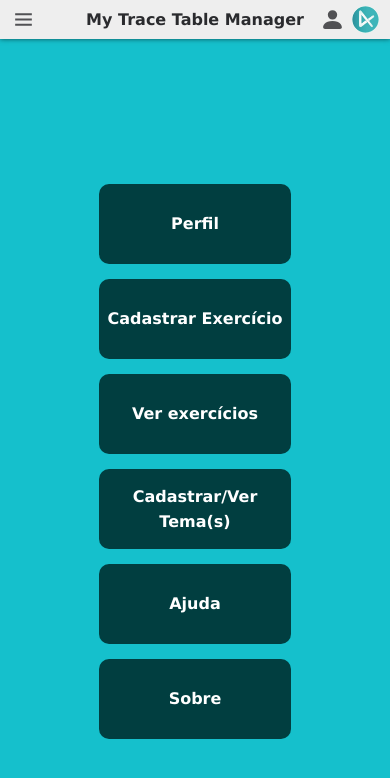
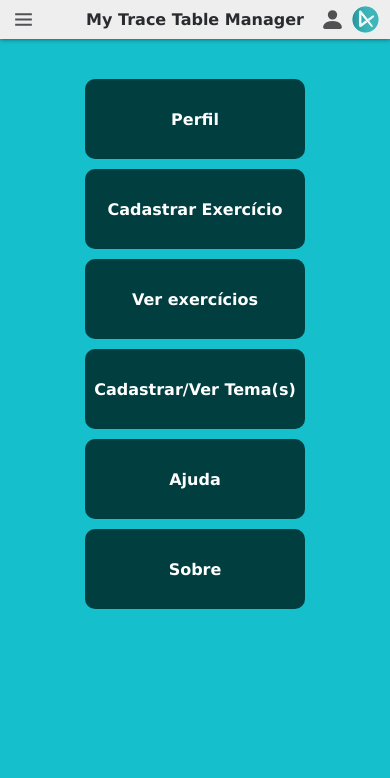
Before and after one commit to a4s-ufpb/My-Trace-Table-Manager, a React (Vite) app: page /#/ in a window 390 px wide. Shown: the top 778 px of the page. Built offline with nearby package versions, Linux system fonts and the light colour scheme.

Commit message:
Refactor: mudança no estilo da página de home

```diff
--- a/src/routes/Home/index.jsx
+++ b/src/routes/Home/index.jsx
@@ -11,7 +11,6 @@ export default function Home() {
     console.log("Role: ", role);
 
     return (
-        <div className="background">
         <div className={styles.home}>
             <Button text="Perfil" action={() => navigate("profile")} />
             {role === "admin" &&
@@ -23,6 +22,5 @@ export default function Home() {
             <Button text="Ajuda" action={() => navigate("help-page")} />
             <Button text="Sobre" action={() => navigate("about")} />
         </div>
-        </div>
     )
 }
--- a/src/routes/Home/styles.module.css
+++ b/src/routes/Home/styles.module.css
@@ -2,20 +2,15 @@
     display: flex;
     flex-direction: column;
     align-items: center;
-    justify-content: center;
     gap: 15px;
-    margin: 1rem 0 0.2rem;
+    padding: 50px 0 20px;
+    min-height: 100vh;
+    background-color: var(--primary-blue);
 }
 
-@media (max-width: 768px) {
+@media (max-width: 400px) {
     .home {
-        gap: 20px;
-        margin: 1rem 0;
+        padding-top: 40px;
+        gap: 10px;
     }
 }
-
-@media (max-width: 480px) {
-    .home {
-        gap: 15px;
-    }
-}
```
Lines whose indentation alone changed are shown as unchanged.
